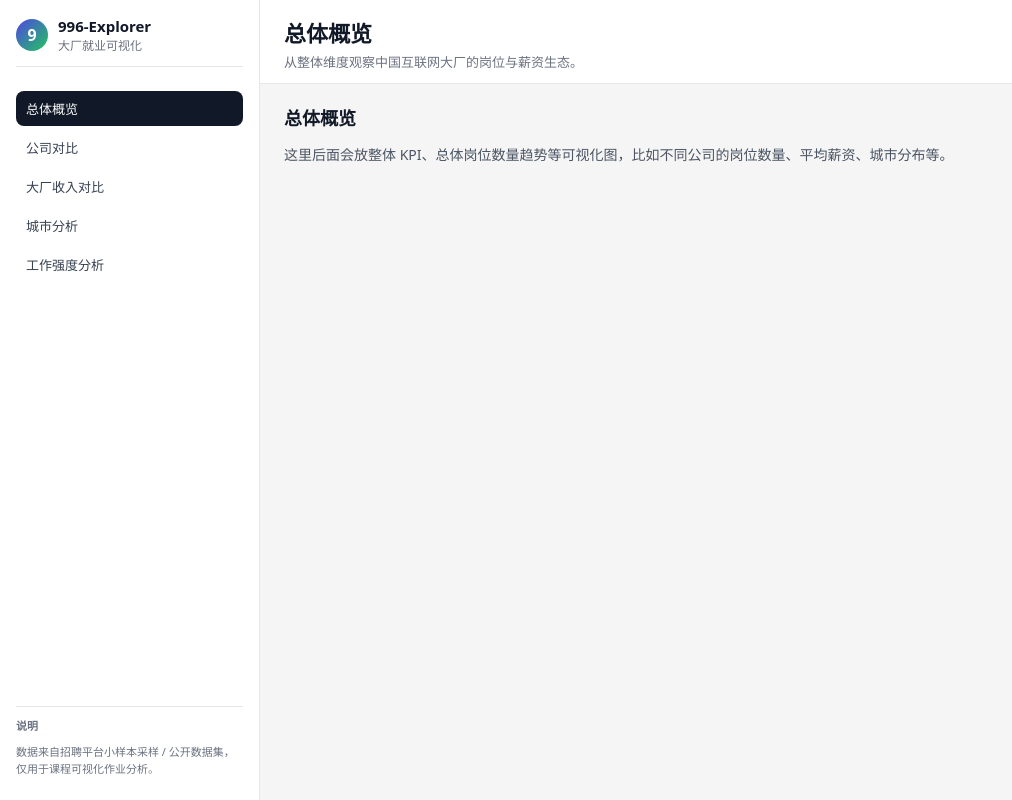
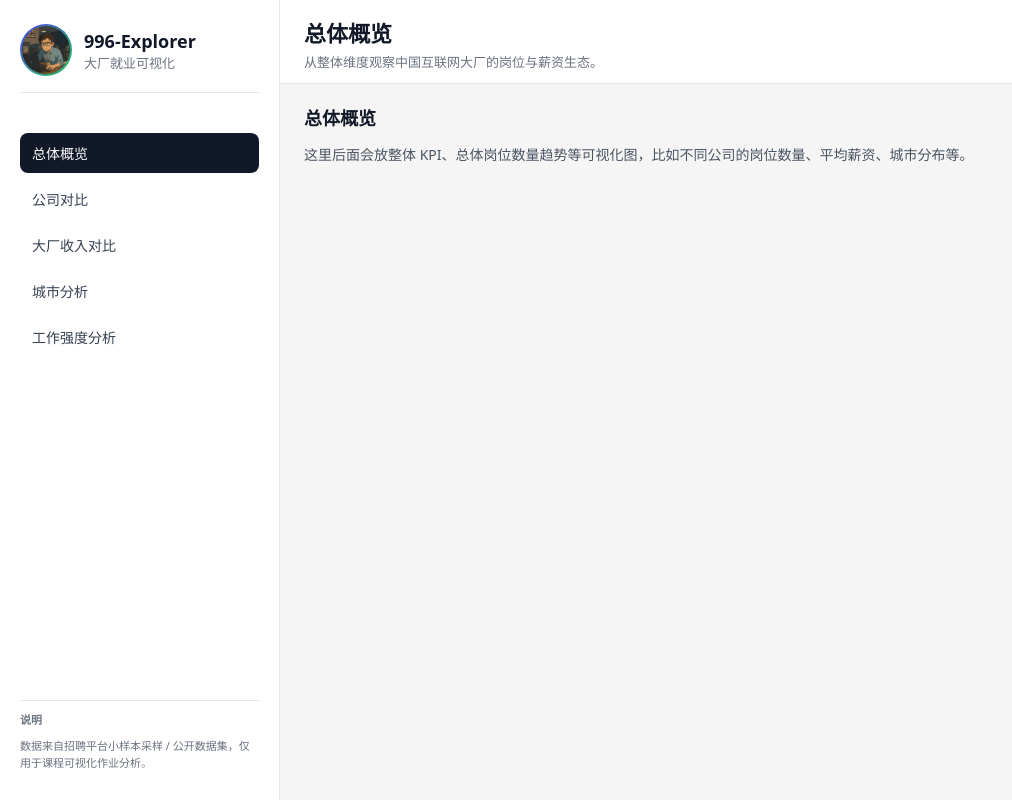
Before and after one commit to YSChen123/996-Explorer, a Vue app in the folder frontend/: page / in a window 1280 px wide. Shown: the whole page, without its empty margins (0-1012 px from the left). Built offline with nearby package versions, Linux system fonts and the light colour scheme.

Commit message:
feat: add 996 worker logo and tweak sidebar layout

```diff
--- a/frontend/src/App.vue
+++ b/frontend/src/App.vue
@@ -3,7 +3,9 @@
     <!-- 左侧导航栏 -->
     <aside class="sidebar">
       <div class="brand">
-        <div class="brand-logo">9</div>
+        <div class="brand-logo">
+          <img src="/src/assets/996-worker.png" alt="996-Explorer Logo" />
+        </div>
         <div class="brand-text">
           <div class="brand-title">996-Explorer</div>
           <div class="brand-subtitle">大厂就业可视化</div>
@@ -95,11 +97,11 @@
 import { ref, computed } from 'vue'
 import CompanySalaryCompare from './components/CompanySalaryCompare.vue'
 import CityDistribution from './components/CityDistribution.vue'
-import CoinIncome from './components/CoinIncome.vue'   // ✅ 新增引入
+import CoinIncome from './components/CoinIncome.vue'
+import Logo996 from './assets/996-worker.png'
 
 const activeView = ref('overview')
 
-// ✅ 多加一个导航项：大厂收入对比
 const navItems = [
   { key: 'overview',   label: '总体概览' },
   { key: 'company',    label: '公司对比' },
@@ -143,52 +145,63 @@ const currentSubtitle = computed(() => {
 
 /* 左侧导航栏 */
 .sidebar {
-  width: 260px;
+  width: 280px;                 /* 原来 260，可以略宽一点 */
   background: #ffffff;
   border-right: 1px solid #e5e7eb;
-  padding: 16px 16px 12px;
+  padding: 24px 20px 18px;      /* 上下左右都加一点 padding */
   box-sizing: border-box;
   display: flex;
   flex-direction: column;
 }
 
+/* 顶部品牌区整体再高一点 */
 .brand {
   display: flex;
   align-items: center;
-  margin-bottom: 16px;
-  padding-bottom: 12px;
+  margin-bottom: 24px;          /* 顶部区域再拉开一点 */
+  padding-bottom: 16px;
   border-bottom: 1px solid #e5e7eb;
 }
 
+/* 头像放大 */
 .brand-logo {
-  width: 32px;
-  height: 32px;
+  width: 52px;                  /* 原来 36 → 放大 */
+  height: 52px;
   border-radius: 999px;
+  overflow: hidden;
+  flex-shrink: 0;
+  padding: 2px;
   background: linear-gradient(135deg, #4f46e5, #22c55e);
   display: flex;
   align-items: center;
   justify-content: center;
-  color: #ffffff;
-  font-weight: 700;
-  font-size: 16px;
+}
+
+.brand-logo img {
+  width: 100%;
+  height: 100%;
+  border-radius: 999px;
+  object-fit: cover;
+  display: block;
 }
 
 .brand-text {
-  margin-left: 10px;
+  margin-left: 12px;
 }
 
 .brand-title {
-  font-size: 15px;
+  font-size: 18px;              /* 标题更大一点 */
   font-weight: 600;
 }
 
 .brand-subtitle {
-  font-size: 12px;
+  font-size: 13px;
   color: #6b7280;
 }
 
+/* 导航项整体也稍微放大一点 */
 .nav {
-  margin: 8px 0;
+  margin: 16px 0;
   flex: 1;
   overflow-y: auto;
 }
@@ -196,12 +209,12 @@ const currentSubtitle = computed(() => {
 .nav-item {
   width: 100%;
   text-align: left;
-  padding: 8px 10px;
-  margin-bottom: 4px;
+  padding: 10px 12px;           /* 行高稍微加一点 */
+  margin-bottom: 6px;
   border-radius: 8px;
   border: none;
   background: transparent;
-  font-size: 13px;
+  font-size: 14px;              /* 字体 +1 */
   color: #374151;
   cursor: pointer;
 }
```
Also changed, not shown: frontend/src/assets/996-worker.png (added).
